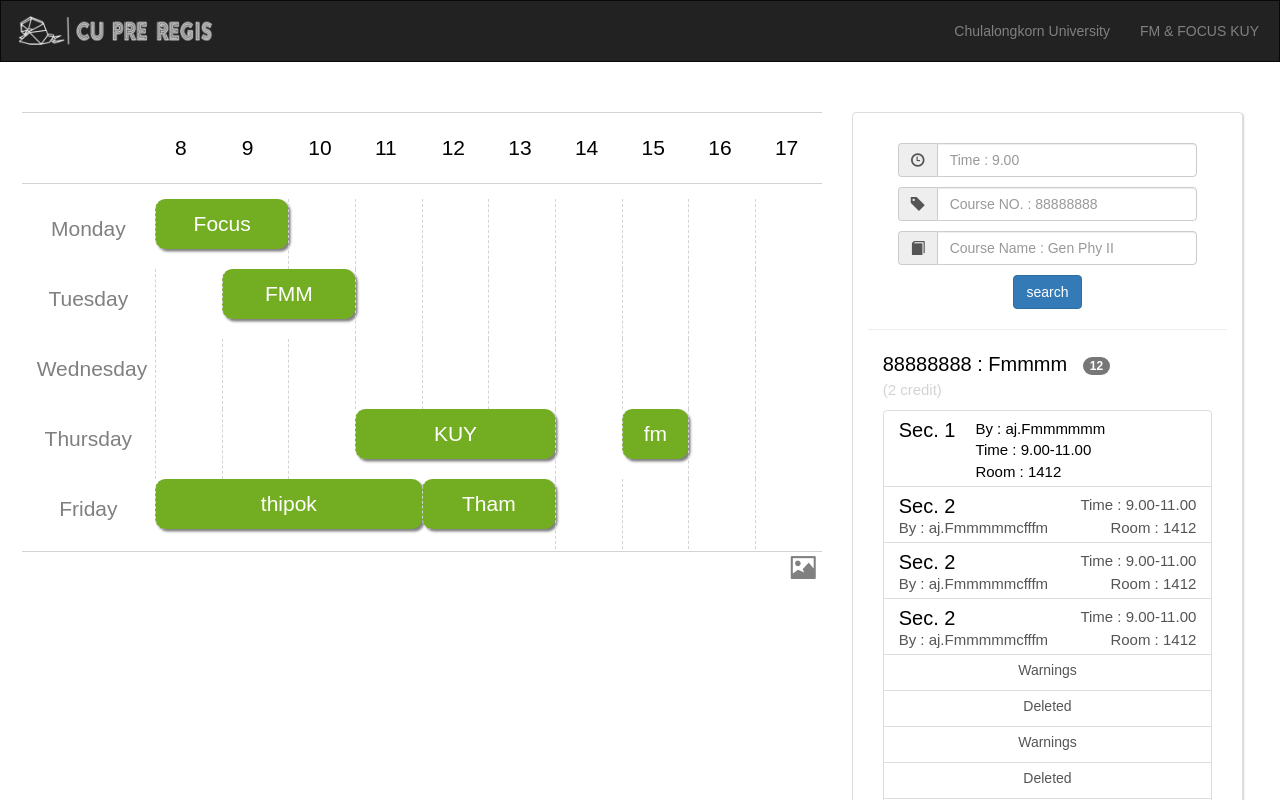
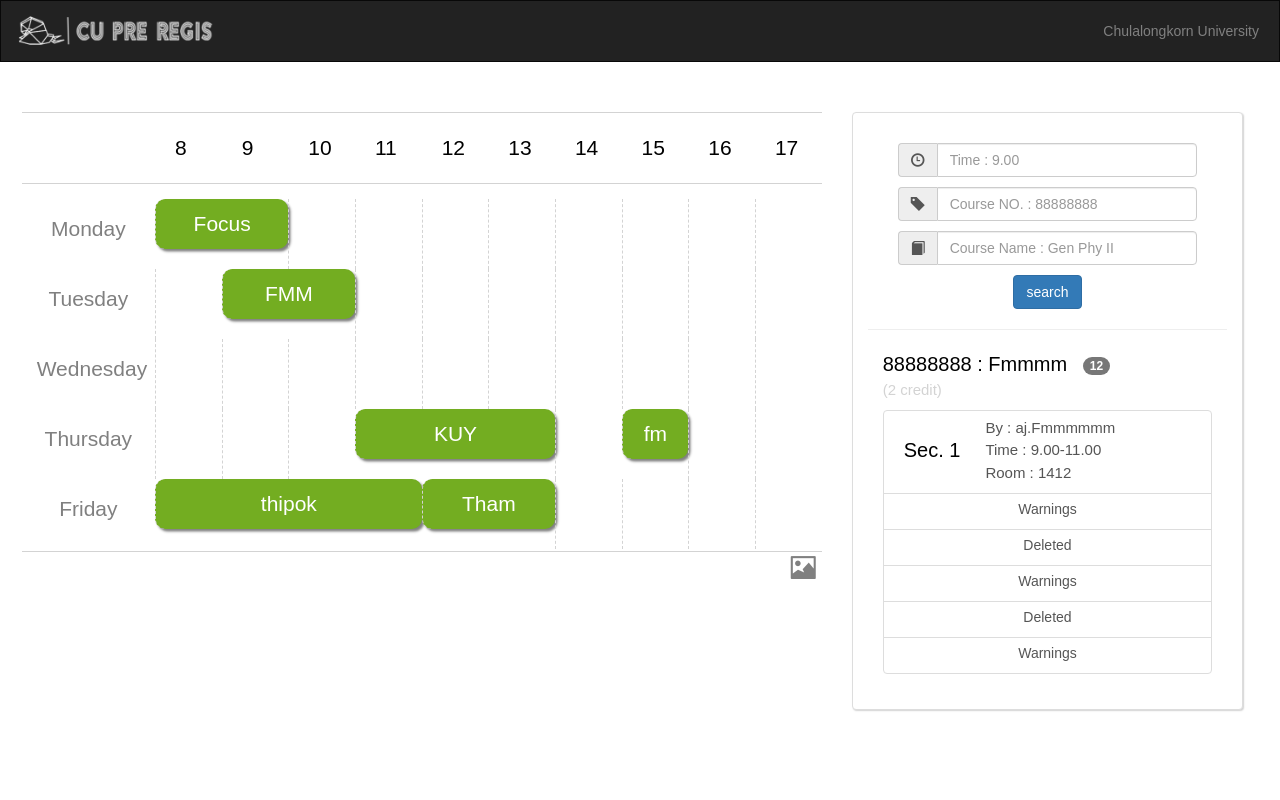
Before and after one commit to kritkrm/Database_Project-1, a React (Create React App) app in the folder preregis/: page / in a window 1280 px wide. Shown: the top 800 px of the page. Built offline with nearby package versions, Linux system fonts and the light colour scheme.

Commit message:
no message

```diff
--- a/preregis/src/container/nav_bar.js
+++ b/preregis/src/container/nav_bar.js
@@ -17,13 +17,9 @@ class NavBar extends Component {
                     </div>
 
                     <div className="collapse navbar-collapse" id="myNavbar">
-                        <ul className="nav navbar-nav navbar-left">
-
-                        </ul>
-
                         <ul className="nav navbar-nav navbar-right">
                             <li><a href="#">Chulalongkorn University</a></li>
-                            <li><a href="#">FM & FOCUS KUY</a></li>
+
                         </ul>
                     </div>
             </nav>
--- a/preregis/src/container/search_panel.js
+++ b/preregis/src/container/search_panel.js
@@ -38,35 +38,14 @@ class SearchPanel extends Component {
 
 
                         <ul className="list-group">
-                            <a href="#" className="list-group-item">
-                                <div className="secname">Sec. 1  <div className="teachername">By : aj.Fmmmmmm <br/>Time : 9.00-11.00<br/>Room : 1412</div></div>
-                                <br/>
-                                <br/>
-                                <br/>
-                            </a>
-                            <a href="#" className="list-group-item">
-                                <div className="secname">Sec. 2</div>
-                                <div className="long2">Time : 9.00-11.00</div>
-                                <br/>
-                                <div className="long1">By : aj.Fmmmmmcfffm </div>
-                                <div className="teachername">Room : 1412</div>
-                                <br/>
-                            </a>
-                            <a href="#" className="list-group-item">
-                                <div className="secname">Sec. 2</div>
-                                <div className="long2">Time : 9.00-11.00</div>
-                                <br/>
-                                <div className="long1">By : aj.Fmmmmmcfffm </div>
-                                <div className="teachername">Room : 1412</div>
-                                <br/>
-                            </a>
-                            <a href="#" className="list-group-item">
-                                <div className="secname">Sec. 2</div>
-                                <div className="long2">Time : 9.00-11.00</div>
-                                <br/>
-                                <div className="long1">By : aj.Fmmmmmcfffm </div>
-                                <div className="teachername">Room : 1412</div>
-                                <br/>
+                            <a href="#" className="list-group-item text-left">
+                                    <div className="teachername">By : aj.Fmmmmmm <br/></div>
+                                    <div className="secname">Sec. 1  </div>
+                                    <div className="teachername">Time : 9.00-11.00</div>
+                                    <br/>
+                                    <div className="teachername">Room : 1412</div>
+
+
                             </a>
                             <a href="#" className="list-group-item">Warnings</a>
                             <a href="#" className="list-group-item">Deleted</a>
--- a/preregis/style/style.css
+++ b/preregis/style/style.css
@@ -193,31 +193,18 @@ body {
 
    .secname{
       font-size: 20px;
-      margin-bottom: -10px;
-      /*margin-bottom: 5px;*/
+      padding: 20px 0px 0px 5px;
+      margin: 0px;
       color: black;
       text-align: left;
-      display: inline-flex;
+      display: inline-block;
       float: left;
    }
    .teachername{
       font-size: 15px;
-      padding: 2px 0px 0px 20px; /*Oop*/
-      margin-bottom: 5px;
-      display: inline-flex;
-      float: right;
-   }
-   .long2{
-      font-size: 15px;
-      display: inline-flex;
-      float: right;
-      margin-top: 2px;
-   }
-   .long1{
-      font-size: 15px;
-      float: left;
-      display: inline-flex;
-      margin-top: 5px;
+      padding: 1px 0px 0px 25px; /*Oop*/
+      display: inline-block;
+      text-align: left;
    }
 
    /* Set gray background color and 100% height */
```
